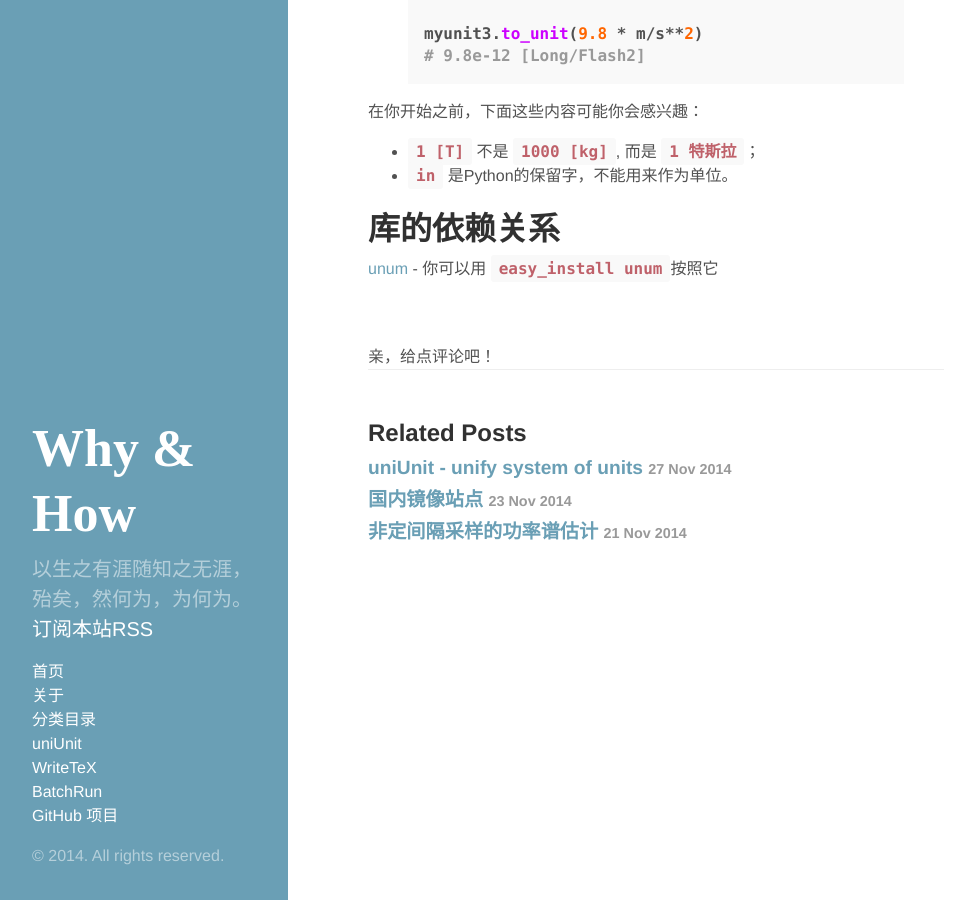
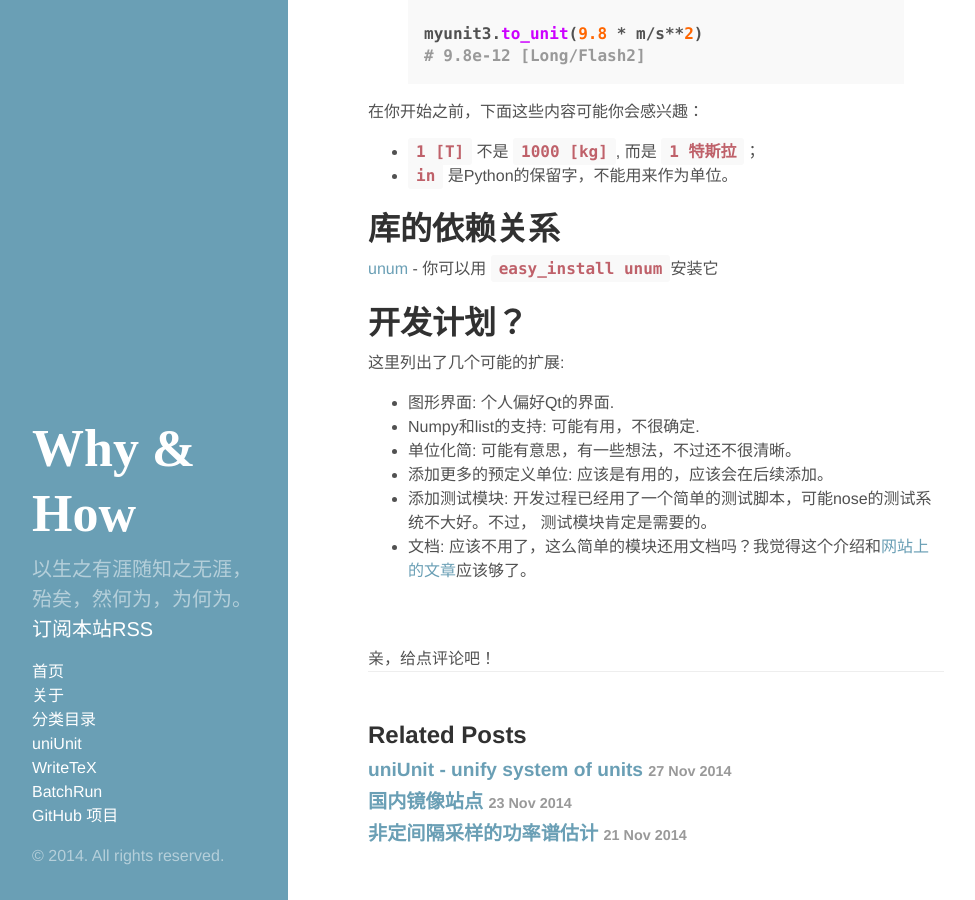
Before and after one commit to wanglongqi/wanglongqi.github.io, a Jekyll site: the page built from _posts/2014-11-27-uniunitzhcn.md, in a window 1280 px wide and 900 px high, scrolled down 1783 px. Shown: the whole window, without its empty margins (0-975 px from the left). Built offline with Jekyll 4.4.1, drawn with Linux system fonts in a browser that asks for light colours; comment, search, counter and statistics services are not loaded; grey boxes are pictures that could not be loaded.

Commit message:
no message

```diff
--- a/_posts/2014-11-27-uniunitzhcn.md
+++ b/_posts/2014-11-27-uniunitzhcn.md
@@ -95,4 +95,16 @@ myunit3.to_unit(9.8 * m/s**2)
 
 库的依赖关系
 ============
-[unum](https://pypi.python.org/pypi/Unum) - 你可以用 `easy_install unum`按照它
+[unum](https://pypi.python.org/pypi/Unum) - 你可以用 `easy_install unum`安装它
+
+
+开发计划？
+==========
+这里列出了几个可能的扩展:
+
+- 图形界面: 个人偏好Qt的界面.
+- Numpy和list的支持: 可能有用，不很确定.
+- 单位化简: 可能有意思，有一些想法，不过还不很清晰。
+- 添加更多的预定义单位: 应该是有用的，应该会在后续添加。
+- 添加测试模块: 开发过程已经用了一个简单的测试脚本，可能nose的测试系统不大好。不过， 测试模块肯定是需要的。
+- 文档: 应该不用了，这么简单的模块还用文档吗？我觉得这个介绍和[网站上的文章](https://wanglongqi.github.io/uniUnit/)应该够了。
```
Also changed, not shown: _posts/2014-11-27-uniunitreadme.md (+11 -0 lines).
